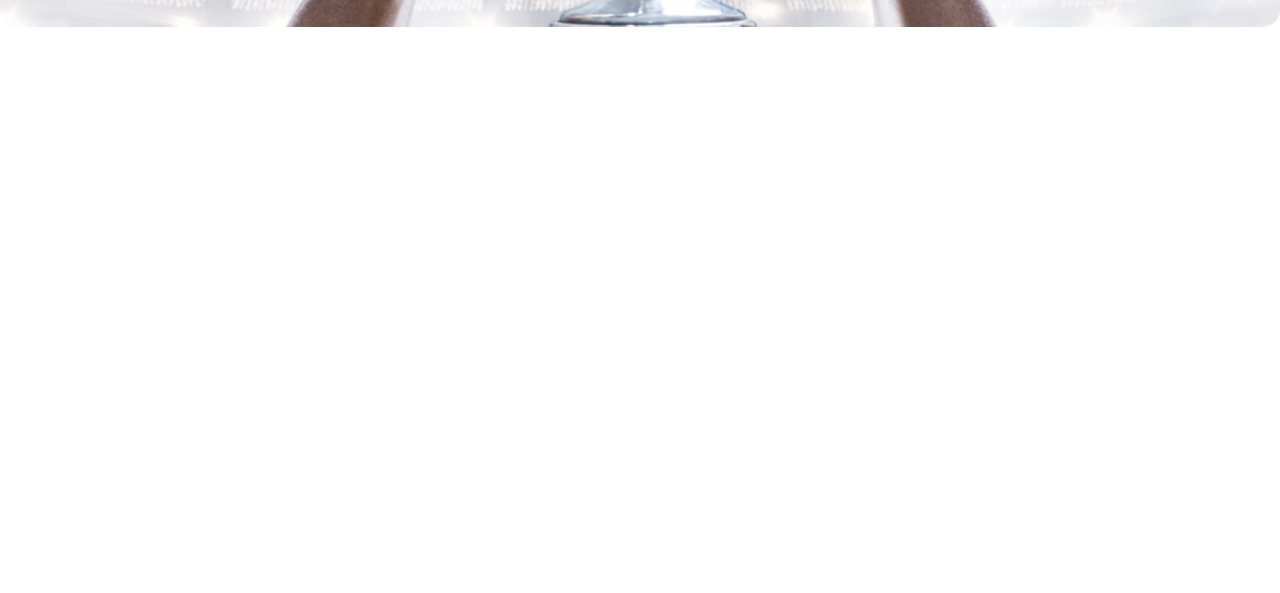
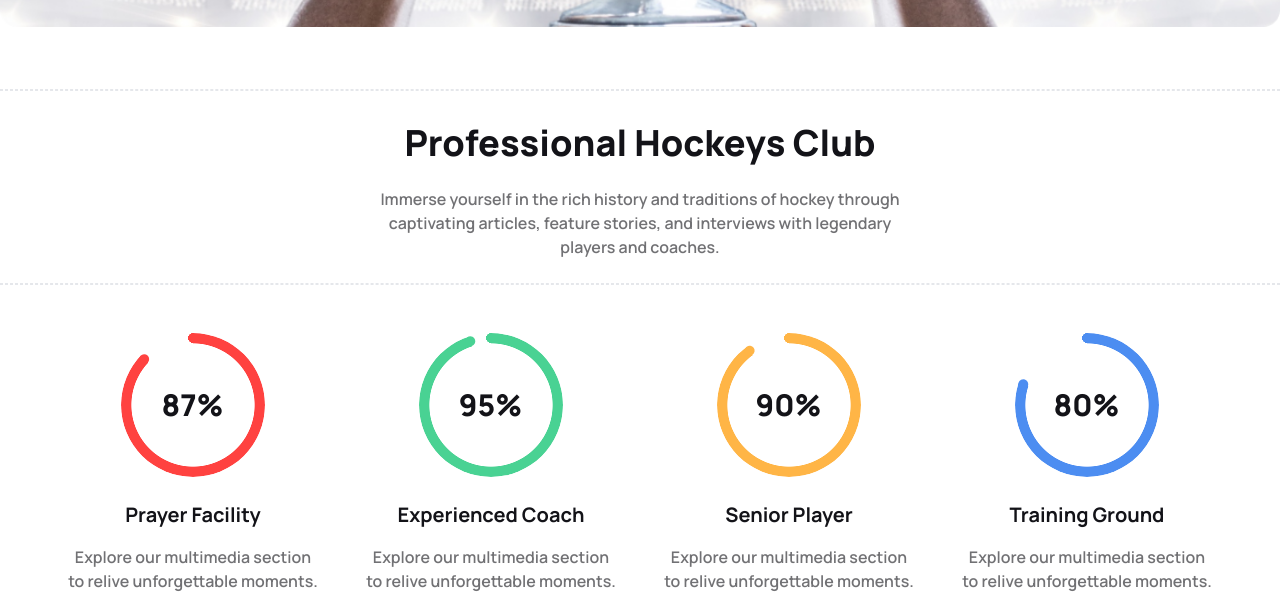
Before and after one commit to sm033/A3-Hockeys, a plain HTML site: page index.html in a window 1280 px wide. Shown: the part 763-1356 px from the top of the page. Before the commit the page ends 800 px from the top, so only its background shows below. Drawn offline with nearby package versions, Linux system fonts and the light colour scheme.

Commit message:
completed hockeys club section with responsve

```diff
--- a/index.html
+++ b/index.html
@@ -125,6 +125,62 @@
 
         <main>
 
+            <!--  Hockeys Club section start -->
+            <section class="container mx-0 lg:mx-auto mt-8 lg:mt-14">
+                <!-- club title -->
+                <div class="border border-dashed"></div>
+
+                    <h2 class="lg:text-4xl text-xl text-[#131318] mt-8 font-extrabold text-center">Professional Hockeys Club</h2>
+                    <p class="text-[#13131899] text-center lg:mx-auto mx-16  my-6 font-semibold lg:w-[560px] w-[300px]">Immerse yourself in the rich history and traditions of hockey through captivating articles, feature stories, and interviews with legendary players and coaches. </p>
+
+                <div class="border border-dashed"></div>
+
+                <!-- club percentage -->
+                <div class="flex flex-col lg:flex-row justify-center items-center gap-12 mt-12 ">
+
+                    <!-- radial-1 -->
+                    <div class=" w-[250px]">
+                        <div class="w-[145px] mx-auto">
+                          <div class="radial-progress text-[#FF4240] text-center  " style="--value:87; --size:9rem; --thickness: 10px;" role="progressbar"><span class="text-[#131318] text-3xl font-extrabold">87%</span></div>
+                        </div>
+                        <div class="">
+                          <h4 class="text-[#131318] text-center text-xl  mt-6 font-bold">Prayer Facility</h4>
+                          <p class="w-[250px] text-center text-[#13131899] mt-4  font-semibold ">Explore our multimedia section to relive  unforgettable moments.</p>
+                        </div>
+                    </div>
+
+                    <!-- radial-2 -->
+                   <div class=" w-[250px]">
+                        <div class="w-[145px] mx-auto">
+                            <div class="radial-progress   text-[#49D293]   " style="--value:95; --size:9rem; --thickness: 10px;" role="progressbar"><span class="text-[#131318] text-3xl font-extrabold">95%</span></div>
+                        </div>
+                        <h4 class="text-[#131318] text-center text-xl mt-6 font-bold">Experienced Coach</h4>
+                        <p class="text-[#13131899] w-[250px] text-center mt-4 font-semibold">Explore our multimedia section to relive unforgettable moments.</p>
+                   </div>
+
+                    <!-- radial-3 -->
+                    <div class=" w-[250px]">
+                        <div class="w-[145px] mx-auto">
+                            <div class="radial-progress  text-[#FFB546] " style="--value:90; --size:9rem; --thickness: 10px;" role="progressbar"><span class="text-[#131318] text-3xl font-extrabold">90%</span></div>
+                        </div>
+                        <h4 class="text-[#131318] text-center text-xl mt-6 font-bold">Senior Player</h4>
+                        <p class="text-[#13131899] w-[250px] text-center mt-4 font-semibold">Explore our multimedia section to relive unforgettable moments.</p>
+
+                    </div>
+                    <!-- radial-4 -->
+                    <div class=" w-[250px]">
+                        <div class="w-[145px] mx-auto">
+                            <div class="radial-progress  text-[#4C8DF1] " style="--value:80; --size:9rem; --thickness: 10px;" role="progressbar"><span class="text-[#131318] text-3xl font-extrabold">80%</span></div>
+                        </div>
+                        <h4 class="text-[#131318] text-center text-xl mt-6 font-bold">Training Ground</h4>
+                        <p class="text-[#13131899] w-[250px] text-center mt-4 font-semibold">Explore our multimedia section to relive unforgettable moments.</p>
+                    </div>
+
+                </div>
+
+            </section>
+            <!--  Hockeys Club section end -->
+
         </main>
 
         <footer>
```
